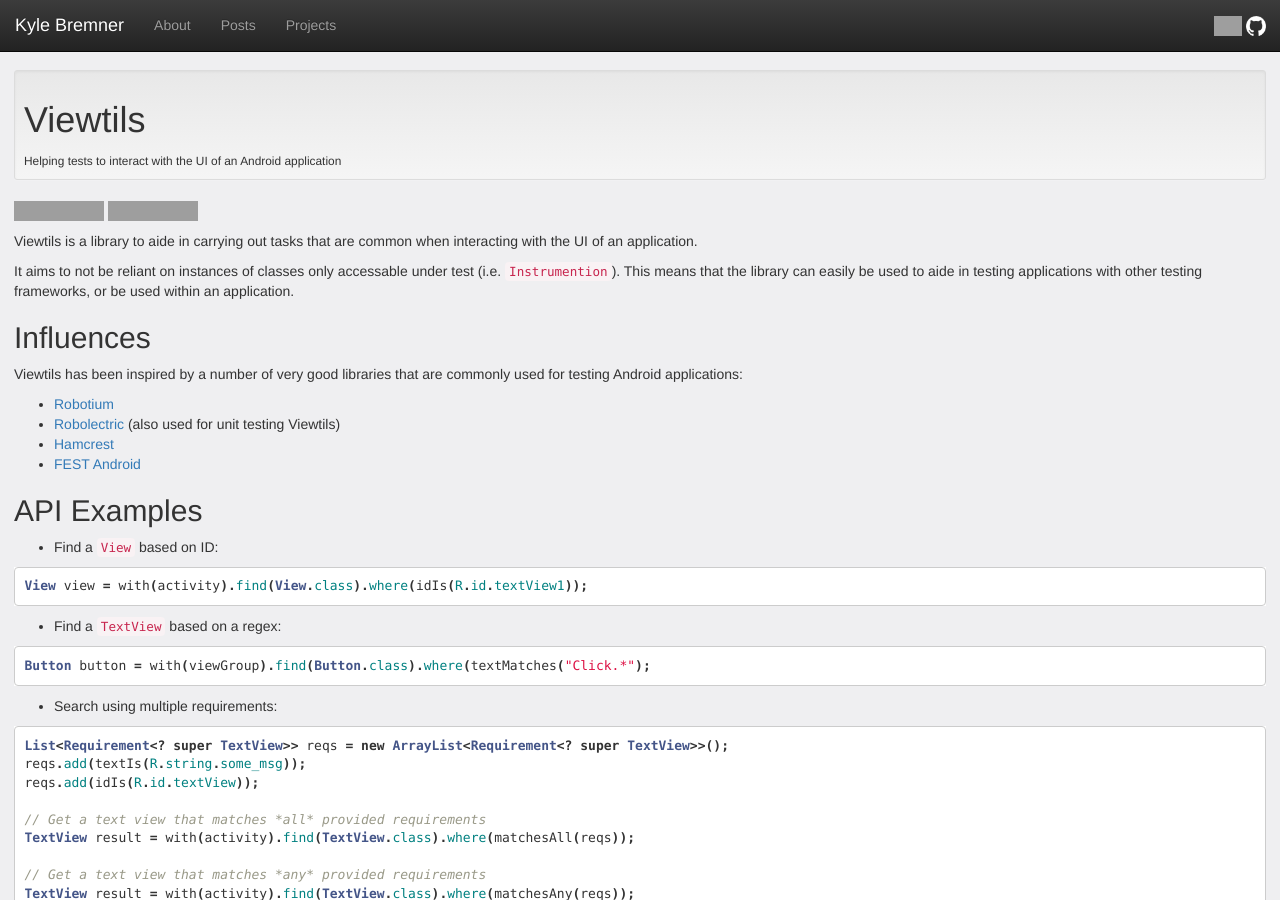
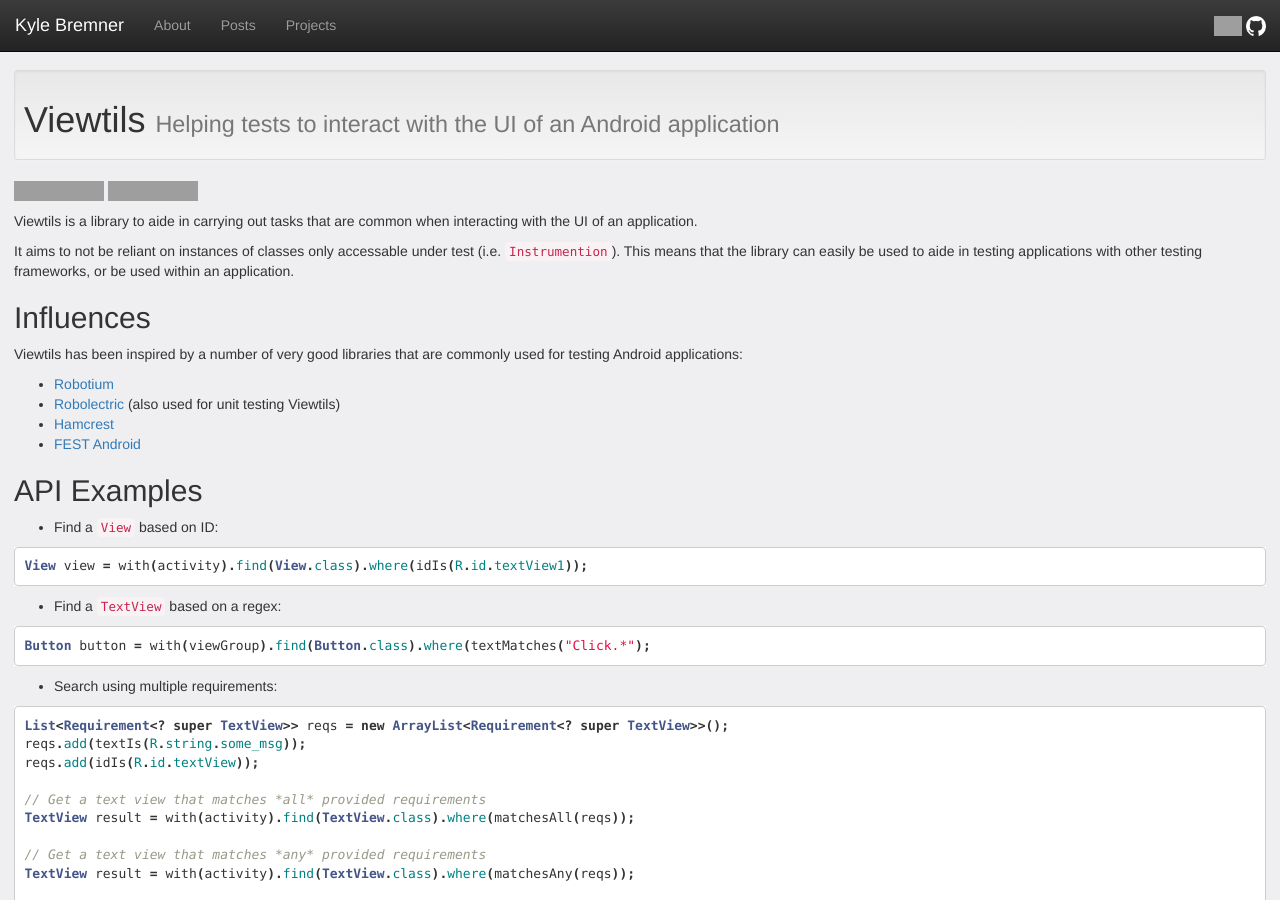
Before and after one commit to kbremner/kbremner.github.io, a Jekyll site: the page built from projects/Viewtils.md, in a window 1280 px wide and 900 px high. Built offline with Jekyll 4.4.1, drawn with Linux system fonts in a browser that asks for light colours; nearby versions of some CDN libraries; Markdown is read by kramdown in place of the engine named in the settings; grey boxes are pictures that could not be loaded.

Commit message:
Updated Viewtils.md

```diff
--- a/projects/Viewtils.md
+++ b/projects/Viewtils.md
@@ -5,9 +5,7 @@
 ---
 
 <div class="well well-sm">
-<h1>Viewtils</h1>
-<br class="visible-xs">
-<small>Helping tests to interact with the UI of an Android application</small>
+<h1>Viewtils <br class="visible-xs"><small>Helping tests to interact with the UI of an Android application</small></h1>
 </div>
 <a href="https://travis-ci.org/kbremner/Viewtils"><img src="https://travis-ci.org/kbremner/Viewtils.png"></a>
 <a href="https://coveralls.io/r/kbremner/Viewtils?branch=master"><img src="https://coveralls.io/repos/kbremner/Viewtils/badge.png?branch=master"></a>
```
